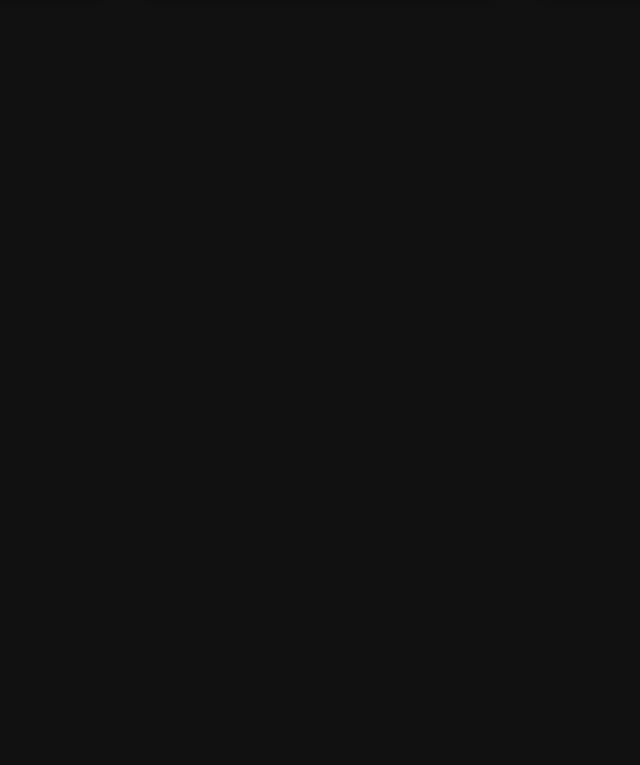
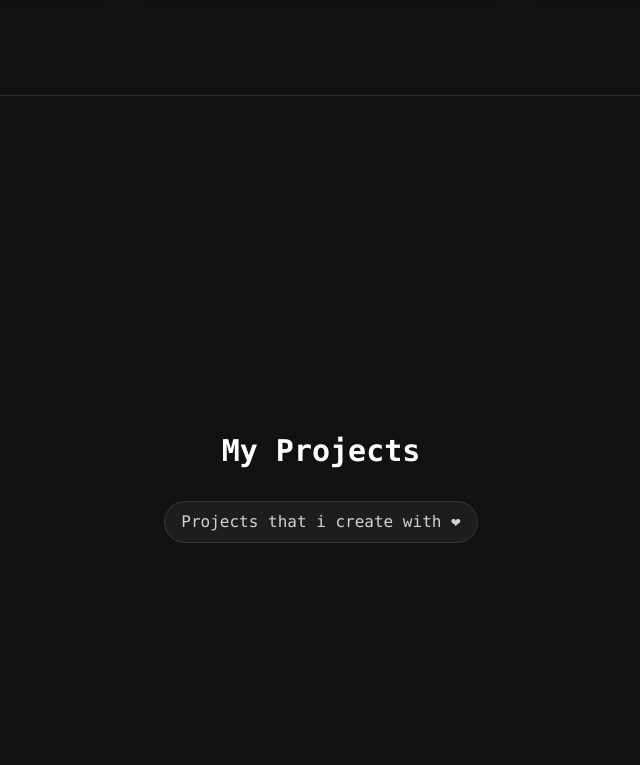
Before and after one commit to khuza08/portofolio, a Next.js app: page / in a window 1280 px wide. Shown: the part 4015-4780 px from the top of the page, without its empty margins (319-959 px from the left). Built offline with nearby package versions, Linux system fonts and the light colour scheme.

Commit message:
update: add projects space

```diff
--- a/app/page.tsx
+++ b/app/page.tsx
@@ -382,8 +382,22 @@ export default function HomePage() {
         </div>
       </section>
 
-      <section>
-        <div className="min-h-screen"></div>
+      <div className="w-[80vw] mx-auto border-t border-white/10 text-center" />
+
+      {/** project */}
+      <section id="project" className="min-h-screen text-white flex items-center justify-center px-8">
+        <div className="max-w-6xl w-full">
+          <h2 className="text-3xl font-bold mb-8 text-center font-mono">My Projects</h2>
+
+          <div className="bg-white/5 py-2 px-4 m-4 mx-auto w-fit border border-white/10 rounded-full flex items-center justify-center text-center text-white/80 font-mono">
+            Projects that i create with ❤
+          </div>
+
+          <div className="grid grid-cols-1 sm:grid-cols-2 md:grid-cols-3 gap-8">
+
+          </div>
+
+        </div>
       </section>
 
     </div>
```
